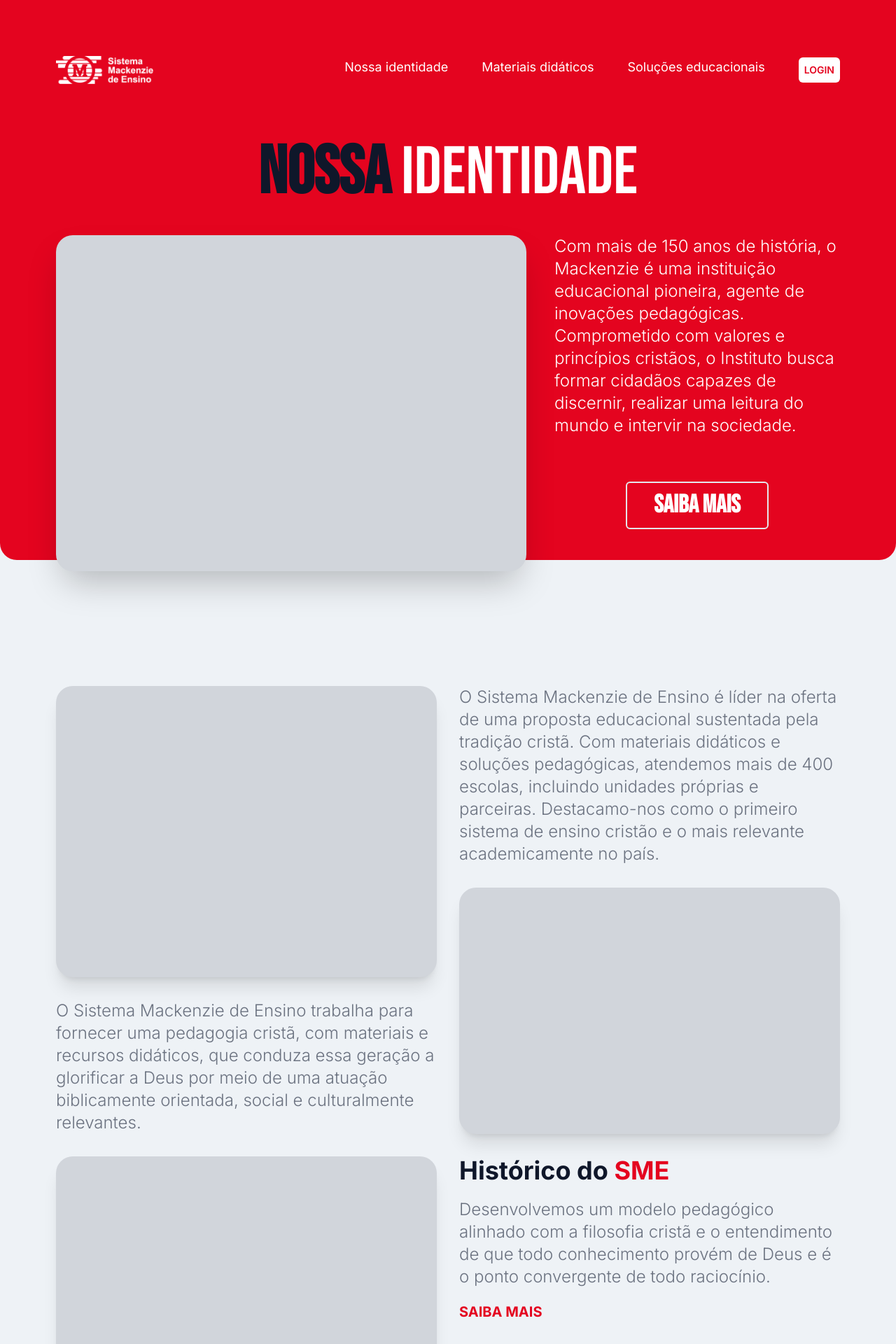
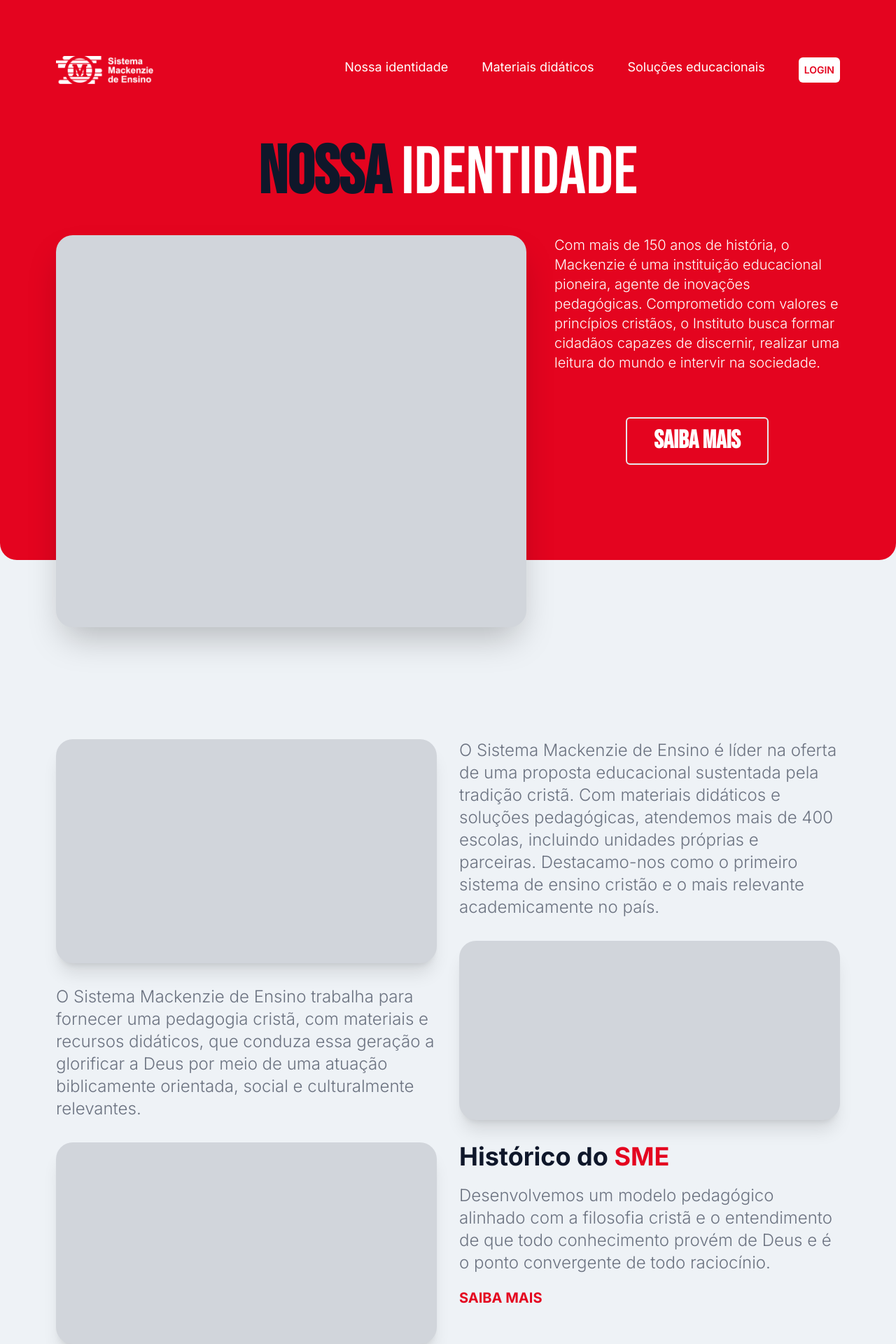
Before and after one commit to luisabfs/mackenzie-landing-page, a Next.js app: page / in a window 1280 px wide. Shown: the top 1920 px of the page at 70% size. Built offline with nearby package versions, Linux system fonts and the light colour scheme.

Commit message:
refactor: update image height

```diff
--- a/app/page.tsx
+++ b/app/page.tsx
@@ -9,10 +9,10 @@
         <div className='z-10 p-10 lg:p-20'>
           <Header />
           <div className='flex flex-col items-center'>
-            <h1 className='text-6xl sm:text-8xl text-center'><span className='text-white lg:text-slate-900 font-bold'>NOSSA</span> IDENTIDADE</h1>
+            <h1 className='text-6xl sm:text-8xl text-center transition ease-in-out '><span className='text-white lg:text-slate-900 font-bold'>NOSSA</span> IDENTIDADE</h1>
 
             <div className='flex flex-row pt-10 gap-10 flex-wrap'>
-              <div className='flex flex-2 h-[34rem] lg:h-[30rem] w-full lg:w-3/5  rounded-3xl shadow-2xl bg-gray-300' />
+              <div className='flex flex-2 h-[70vh] w-full lg:w-3/5  rounded-3xl shadow-2xl bg-gray-300' />
 
               <div className='flex flex-1 flex-col items-end lg:items-center'>
                 <h2 className='text-4xl text-slate-900 font-bold mb-5 visible lg:hidden self-start'>
@@ -20,7 +20,7 @@
                   <span className='text-red font-bold'> 150 anos </span>
                   de história
                 </h2>
-                <p className='text-2xl text-gray-500 lg:text-white font-light'>
+                <p className='text-2xl lg:text-xl text-gray-500 lg:text-white font-light'>
                     Com mais de 150 anos de história, o
                     Mackenzie é uma instituição educacional
                     pioneira, agente de inovações pedagógicas.
@@ -41,7 +41,7 @@
 
       <section className='flex flex-1 flex-grow text-gray-500'>
         <div className='w-full min-h-screen grid grid-cols-1 md:grid-cols-2 gap-8 p-10 lg:p-20'>
-           <div className='row-span-6 min-h-[16rem] rounded-3xl bg-gray-300 shadow-xl' />
+           <div className='row-span-2 min-h-[16rem] rounded-3xl bg-gray-300 shadow-xl' />
            <p className='text-2xl text-gray-500 font-light'>
             O Sistema Mackenzie de Ensino é líder na oferta de uma
             proposta educacional sustentada pela tradição cristã. Com
@@ -51,7 +51,7 @@
             mais relevante academicamente no país.
           </p>
 
-          <div className='row-span-6 min-h-[16rem] rounded-3xl bg-gray-300 shadow-xl' />
+          <div className='row-span-2 min-h-[16rem] rounded-3xl bg-gray-300 shadow-xl' />
           <p className='text-2xl text-gray-500 font-light'>
             O Sistema Mackenzie de Ensino trabalha para fornecer uma
             pedagogia cristã, com materiais e recursos didáticos, que
@@ -60,7 +60,7 @@
             relevantes.
           </p>
 
-          <div className='row-span-6 min-h-[16rem] rounded-3xl bg-gray-300 shadow-xl' />
+          <div className='row-span-2 min-h-[16rem] rounded-3xl bg-gray-300 shadow-xl' />
           <div>
             <h2 className='text-4xl text-slate-900 font-bold mb-5'>
               Histórico do <span className='text-red font-bold'>SME</span>
```
